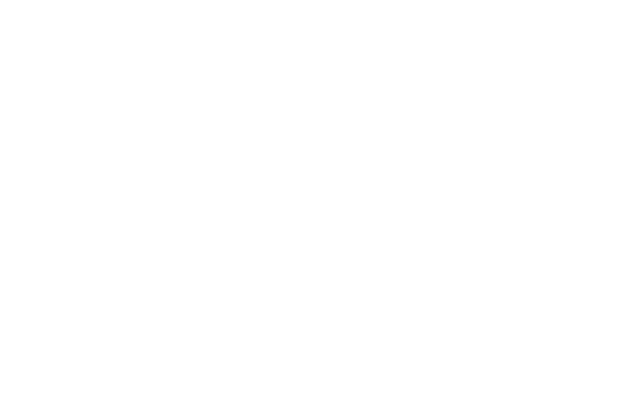
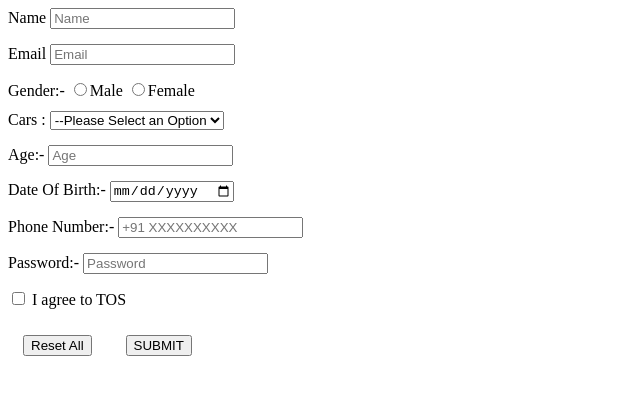
Before and after one commit to acciojob/signup-form-car-mdaleem1311, a website: page main.html in a window 1280 px wide. Shown: the whole page, without its empty margins (0-640 px from the left). Drawn offline with Linux system fonts and the light colour scheme.

Commit message:
created a submission

```diff
--- a/main.html
+++ b/main.html
@@ -8,6 +8,38 @@
 
 <body>
 	<!-- the entire body must be written by student -->
+	<form action="#" method="post">
+		<label for="name">Name</label>
+		<input type="text" id="name" placeholder="Name" required style="margin-bottom:15px"><br>
+		<label for="email">Email</label>
+		<input type="Email" id="email" placeholder="Email" required style="margin-bottom:15px"><br>
+		<label for="gender">Gender:-</label>
+		<input type="radio" id="gender_m" name="gender" required >Male
+		<input type="radio" id="gender_f" name="gender" required style="margin-bottom:15px">Female<br>
+		<label for="cars">Cars :</label>
+		<select id="cars"required style="margin-bottom:15px">
+			<option disabled selected >--Please Select an Option</option>
+			<option>Buggati</option>
+			<option>Rolls Royals</option>
+			<option>Lambhogini</option>
+			<option>Mercedez Benz</option>
+			<option>Lemozin</option>
+			<option>Bentley</option>
+		</select><br>
+		<label for="age">Age:-</label>
+		<input type="Number" max="150" id="age" placeholder="Age" required style="margin-bottom:15px"><br>
+		<label for="dob">Date Of Birth:-</label>
+		<input type="date" id="dob" required style="margin-bottom:15px"><br>
+		<label for="tel">Phone Number:-</label>
+		<input type="Tel" id="tel" placeholder="+91 XXXXXXXXXX" style="margin-bottom:15px"><br>
+		<label for="password">Password:-</label>
+		<input type="password" id="password" placeholder="Password" required style="margin-bottom:15px"><br>
+		<input type="checkbox" id="tos" placeholder="Name" required style="margin-bottom:15px">
+		<label for="tos">I agree to TOS</label><br>
+		<input type="reset"value="Reset All"style="margin:15px">
+		<input type="submit"value="SUBMIT" style="margin:15px">
+
+	</form>
     <script type="text/javascript" src="./script.js">
 </script>
 
```
Also changed, not shown: styles.css (line endings or trailing spaces).
